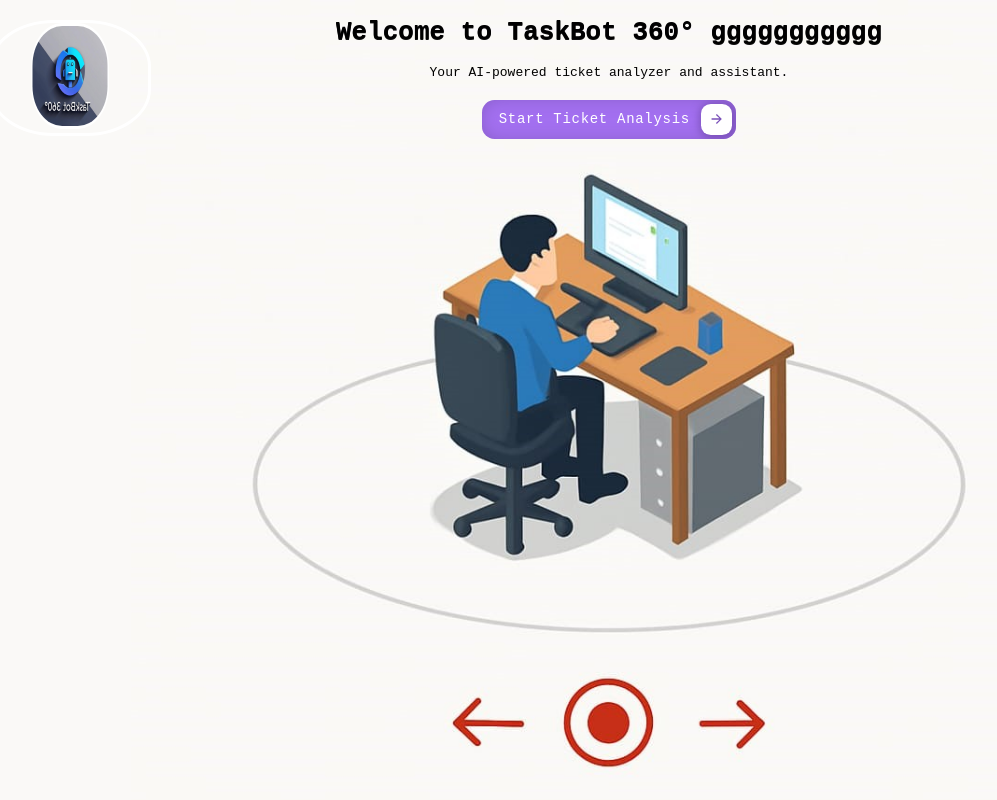
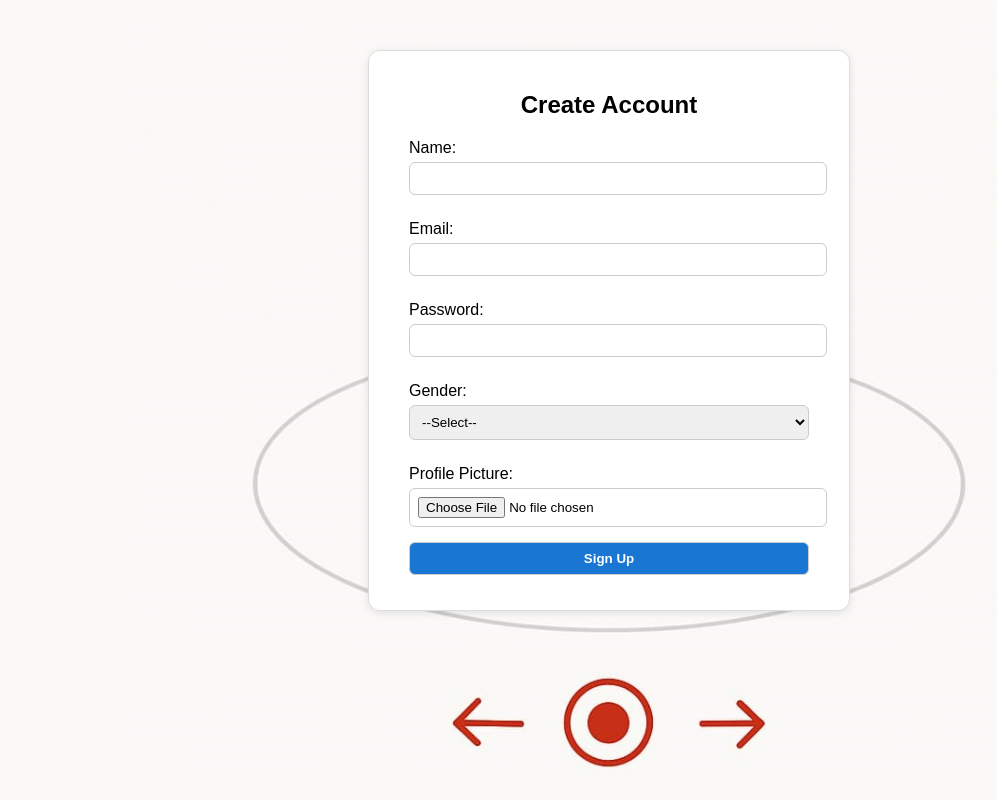
Before and after one commit to dsv111/taskbot360, an Angular app: page /login in a window 1280 px wide. Before the commit this address led to /. Shown: the whole page, without its empty margins (31-1028 px from the left). Built offline with nearby package versions, Linux system fonts and the light colour scheme.

Commit message:
signup code added

```diff
--- a/src/app/app.routes.ts
+++ b/src/app/app.routes.ts
@@ -1,10 +1,12 @@
 import { Routes } from '@angular/router';
 import { HomeComponent } from '../pages/home/home.component';
 import { ChatComponent } from '../pages/chat/chat.component';
+import { SignupComponent } from '../pages/signup/signup.component';
 
 export const routes: Routes = [
     {path:'',component:HomeComponent},
     {path:'chat',component:ChatComponent},
+    {path:'login',component:SignupComponent},
     { path: '**', redirectTo: '' }
 
 ];
--- a/src/pages/home/home.component.html
+++ b/src/pages/home/home.component.html
@@ -35,7 +35,7 @@
   </div>
 
   <!-- Main content -->
-  <h1 style="text-shadow: 0px 1px #0f0f0f;">Welcome to TaskBot 360° ggggggggggg</h1>
+  <h1 style="text-shadow: 0px 1px #0f0f0f;">Welcome to TaskBot 360°</h1>
   <p>Your AI-powered ticket analyzer and assistant.</p>
 
   <button class="cssbuttons-io-button" (click)="goToChat()">
--- /dev/null
+++ b/src/pages/signup/signup.component.css
@@ -0,0 +1,51 @@
+.signup-container {
+  max-width: 400px;
+  margin: 50px auto;
+  padding: 20px 40px;
+  border: 1px solid #ddd;
+  border-radius: 12px;
+  box-shadow: 0px 2px 8px rgba(0,0,0,0.1);
+  background: #fff;
+  font-family: Arial, sans-serif;
+}
+
+.signup-container h2 {
+  text-align: center;
+  margin-bottom: 20px;
+}
+
+label {
+  display: block;
+  margin: 10px 0 5px;
+}
+
+input, select, button {
+  width: 100%;
+  padding: 8px;
+  margin-bottom: 15px;
+  border-radius: 6px;
+  border: 1px solid #ccc;
+}
+
+button {
+  background: #1976d2;
+  color: white;
+  font-weight: bold;
+  cursor: pointer;
+  transition: background 0.3s;
+}
+
+button:hover {
+  background: #1259a5;
+}
+
+.preview {
+  text-align: center;
+  margin: 10px 0;
+}
+
+.preview img {
+  max-width: 150px;
+  border-radius: 50%;
+  border: 2px solid #1976d2;
+}
--- /dev/null
+++ b/src/pages/signup/signup.component.html
@@ -0,0 +1,35 @@
+<div class="signup-container">
+  <h2>Create Account</h2>
+
+  <form [formGroup]="signupForm" (ngSubmit)="onSubmit()">
+    <label>Name:</label>
+    <input type="text" formControlName="name" />
+
+    <label>Email:</label>
+    <input type="email" formControlName="email" />
+
+    <label>Password:</label>
+    <input type="password" formControlName="password" />
+
+    <label>Gender:</label>
+    <select formControlName="gender">
+      <option value="">--Select--</option>
+      <option value="male">Male</option>
+      <option value="female">Female</option>
+      <option value="other">Other</option>
+    </select>
+
+    <label>Profile Picture:</label>
+    <input type="file" (change)="onFileSelected($event)" />
+
+    <!-- AI-enhanced preview -->
+    <div *ngIf="previewUrl" class="preview">
+      <p>Preview:</p>
+      <img [src]="previewUrl" alt="Profile Preview" />
+    </div>
+
+    <button type="submit" [disabled]="isProcessing">
+      {{ isProcessing ? 'Processing...' : 'Sign Up' }}
+    </button>
+  </form>
+</div>
--- /dev/null
+++ b/src/pages/signup/signup.component.ts
@@ -0,0 +1,81 @@
+import { Component } from '@angular/core';
+import { FormBuilder, FormGroup, FormsModule, ReactiveFormsModule, Validators } from '@angular/forms';
+import { Router } from '@angular/router';
+import { AiService } from '../../app/core/ai.service';
+import { CommonModule } from '@angular/common';
+
+@Component({
+  selector: 'app-signup',
+  standalone: true,
+  imports: [ CommonModule,
+    FormsModule,
+    ReactiveFormsModule],
+  templateUrl: './signup.component.html',
+  styleUrl: './signup.component.css'
+})
+export class SignupComponent {
+  signupForm!: FormGroup;
+  previewUrl: string | null = null;
+  isProcessing = false;
+
+  constructor(
+    private fb: FormBuilder,
+    private router: Router,
+    private aiService: AiService
+  ) {
+    this.signupForm = this.fb.group({
+      name: ['', Validators.required],
+      email: ['', [Validators.required, Validators.email]],
+      password: ['', Validators.required],
+      gender: ['', Validators.required],
+      profilePic: [null, Validators.required]
+    });
+  }
+
+  // When user selects profile pic
+  onFileSelected(event: any) {
+    const file = event.target.files[0];
+    if (file) {
+      this.uploadAndEnhance(file);
+    }
+  }
+
+  // AI Enhancement logic
+  async uploadAndEnhance(file: File) {
+    const reader = new FileReader();
+    reader.onload = async (e: any) => {
+      const base64Image = e.target.result;
+      this.isProcessing = true;
+
+      try {
+        // Enhance via AI
+        const enhancedPic = await this.aiService.enhanceImage(base64Image);
+        this.previewUrl = enhancedPic;
+        this.signupForm.patchValue({ profilePic: enhancedPic });
+      } catch (err) {
+        console.error("AI enhancement failed, using raw image", err);
+        this.previewUrl = base64Image;
+        this.signupForm.patchValue({ profilePic: base64Image });
+      } finally {
+        this.isProcessing = false;
+      }
+    };
+    reader.readAsDataURL(file);
+  }
+
+  // Handle signup
+  onSubmit() {
+    if (this.signupForm.valid) {
+      const userData = this.signupForm.value;
+
+      // Save user to localStorage (mock backend)
+      localStorage.setItem("loggedInUser", JSON.stringify(userData));
+
+      // Navigate to home page
+      this.router.navigate(['/home']);
+    } else {
+      alert("Please fill all mandatory fields");
+    }
+  }
+
+}
```
Also changed, not shown: src/app/core/ai.service.ts (+26 -0 lines), 1 other file (tests, documents, lock files or other folders).
